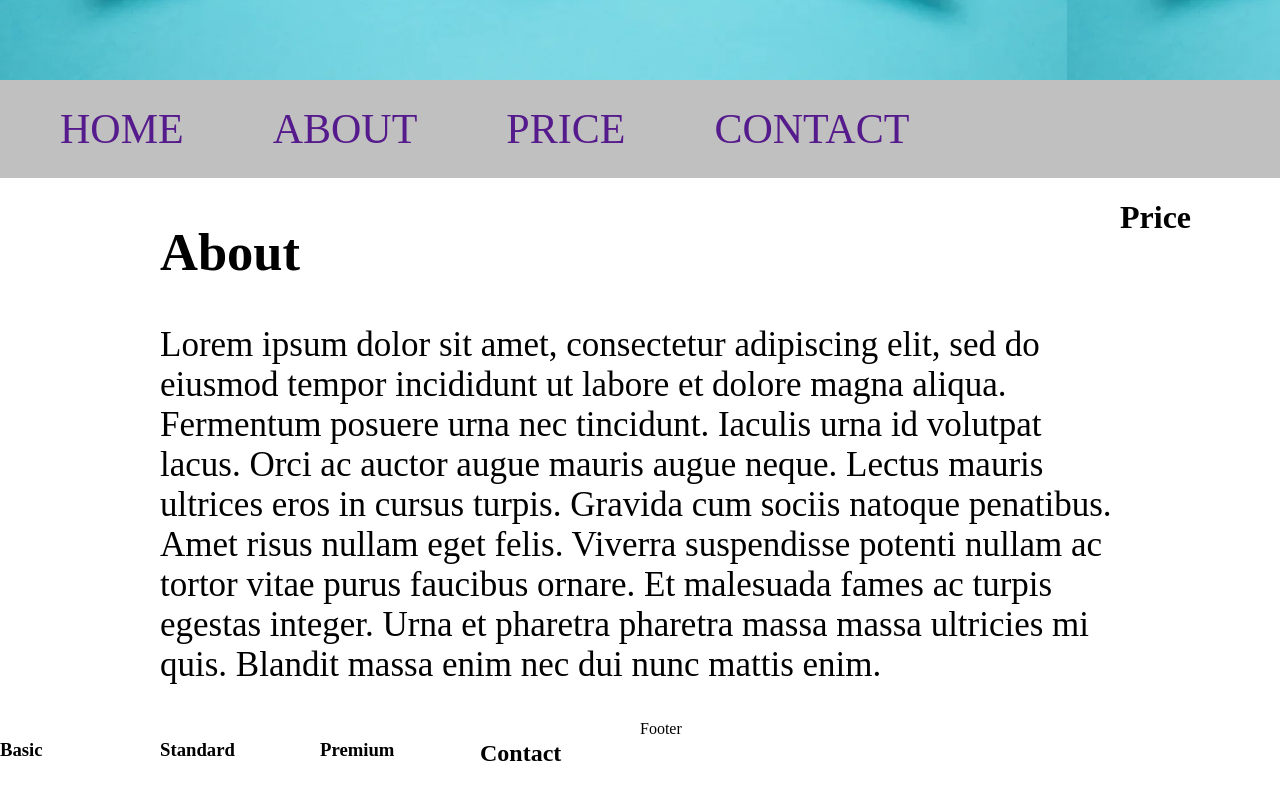
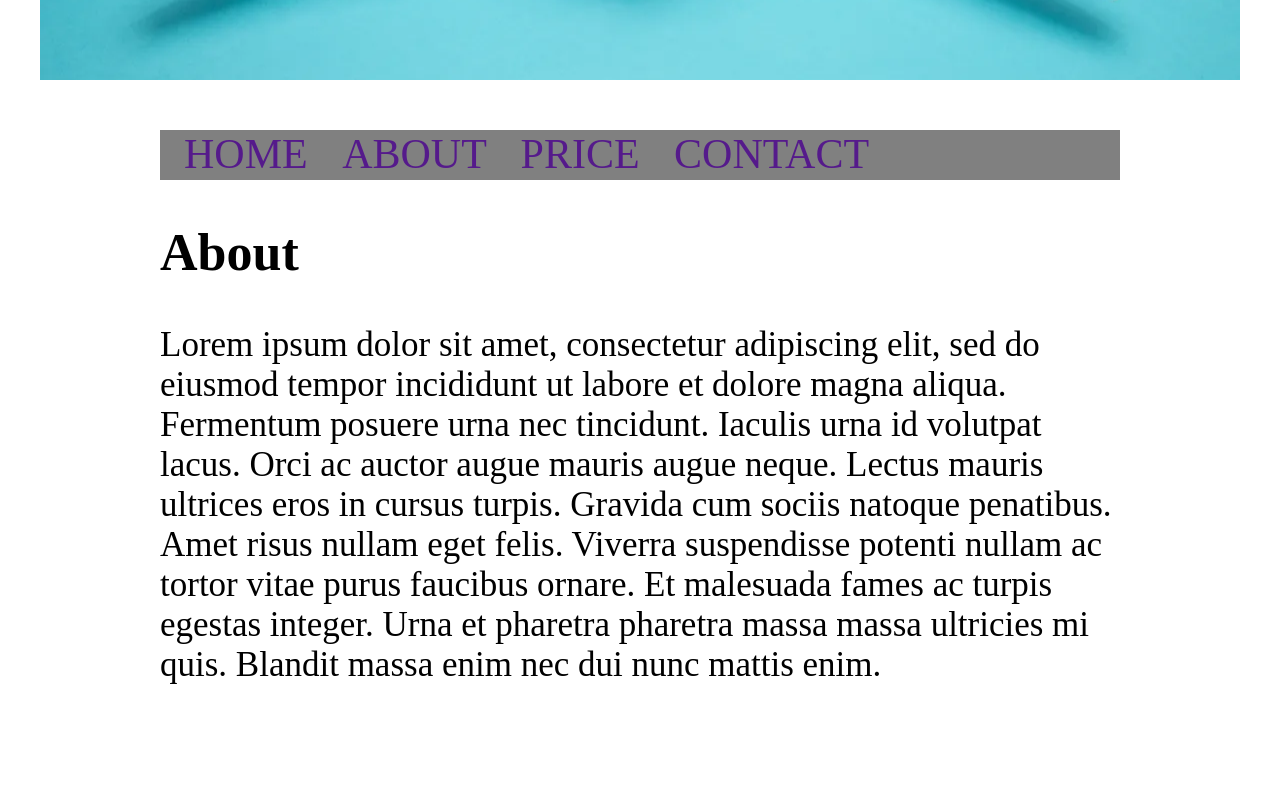
Before and after one commit to JordanDJensen/vs-assignments, a plain HTML site: page business-time/index.html in a window 1280 px wide. Shown: the part 520-1320 px from the top of the page. Drawn offline with Linux system fonts and the light colour scheme.

Commit message:
made some css changes for mobile

```diff
--- a/business-time/index.html
+++ b/business-time/index.html
@@ -2,6 +2,7 @@
 <html>
     <head>
         <link rel="stylesheet" href="style.css">
+        <link rel="stylesheet" href="https://cdnjs.cloudflare.com/ajax/libs/font-awesome/4.7.0/css/font-awesome.min.css">
     </head>
     <body>
        <div class="container">
@@ -10,7 +11,8 @@
             </div>
 
 
-        <nav>
+
+        <nav id="myLinks">
             <a href="">HOME</a>
             <a href="">ABOUT</a>
             <a href="">PRICE</a>
@@ -31,7 +33,7 @@
             dui nunc mattis enim.</p>
         </section>
 
-
+        <section class="price">
             <h1>Price</h1>
 
             <article>
@@ -45,8 +47,10 @@
             <article>
                 <h3>Premium</h3>
             </article>
+        </section>
 
-            <section>
+
+            <section class="contact">
                 <h1>Contact</h1>
                 <section></section>
                 <section>
--- a/business-time/style.css
+++ b/business-time/style.css
@@ -3,10 +3,14 @@
   margin: 0px;
 }
 
+h1{
+    font-size: 52px;
+}
+
 .container{
     display: grid;
     grid-template-columns: repeat(8, 1fr);
-    grid-template-rows: 600px 80px;
+    grid-template-rows: 600px 100px 1400px;
 
 }
 
@@ -14,28 +18,50 @@
     grid-column: 1/9;
     background-image: url(/photos/drone.webp);
     text-align: center;
-    background-size: contain;
-    padding-top: 250px;
+    background-repeat: no-repeat;
+    background-position: center;
 
 
 }
 
 nav{
-    grid-column: 1/9;
-    grid-row: 2/4;
-    background-color: silver;
-
+    grid-column: 2/8;
+    grid-row: 2/3;
+    font-size: 42px;
+    margin-top: 50px;
+    background-color: gray;
 
 }
 
 nav > a{
-    font-size: 42px;
-    margin: 25px 25px 25px 60px;
-    text-decoration: none;
-    display: inline-block;
+   margin: 0px 0px 0px 24px;
+   text-decoration: none;
+
 }
+
+
 
 .about{
     grid-column: 2/8;
     font-size: 35px;
 }
+
+.price{
+    grid-column: 2/8;
+    text-align: center;
+}
+
+.price > article{
+   display: inline-block;
+   font-size: 25px;
+   margin-left: 55px;
+   margin-right: 55px;
+}
+
+.contact{
+    grid-column: 2/8;
+}
+
+footer{
+    grid-column: 1/-1;
+}
```
